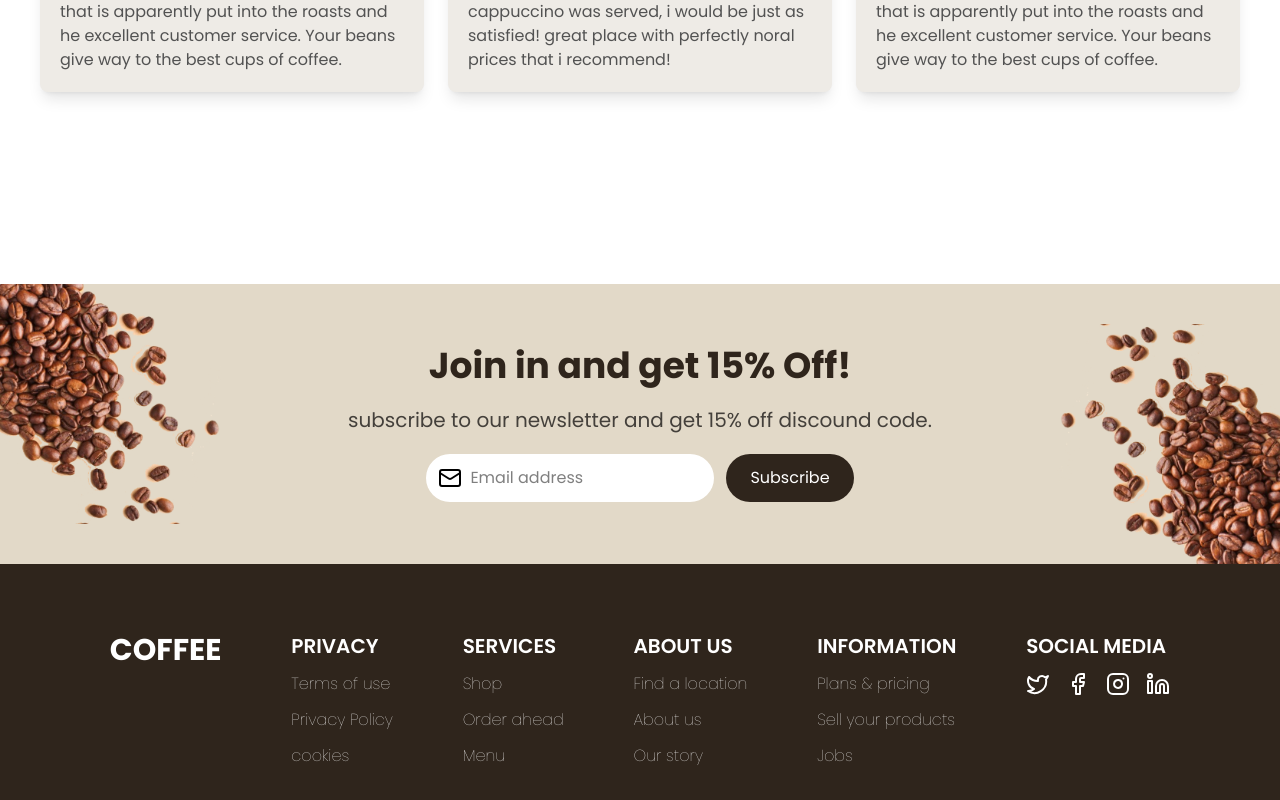
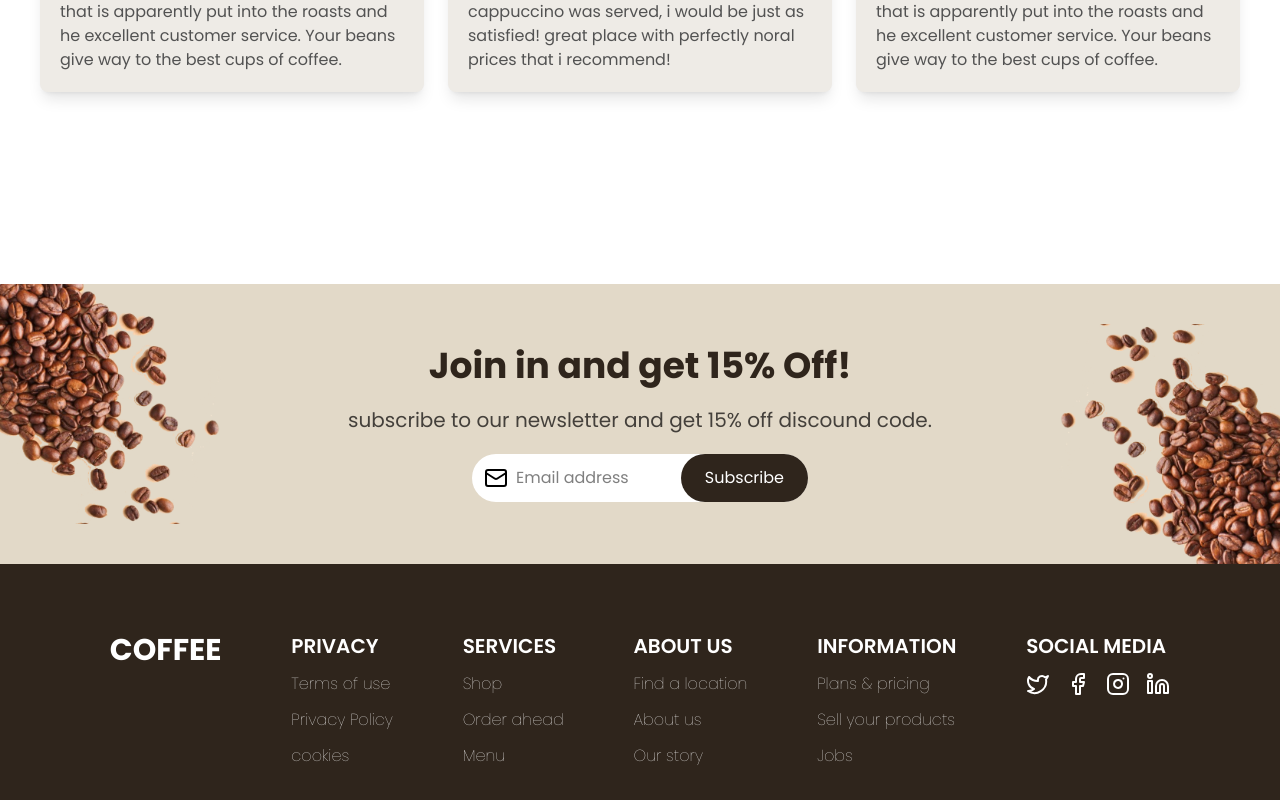
Before and after one commit to PragyanMaharjan63/React-Landing-pages, a React (Vite) app in the folder coffee/: page / in a window 1280 px wide. Shown: the part 4165-4965 px from the top of the page. Built offline with nearby package versions, Linux system fonts and the light colour scheme; a web font is replaced by a local one.

Commit message:
fixed contact

```diff
--- a/coffee/src/assets/components/contact.jsx
+++ b/coffee/src/assets/components/contact.jsx
@@ -30,7 +30,7 @@ export default function Contact() {
             initial={blurUp}
             animate={noblurUp}
             transition={{ duration: 0.2, delay: 0.5 }}
-            className="text-stone-700 text-sm sm:text-xl"
+            className="text-stone-700 text-sm sm:text-xl px-2"
           >
             {" "}
             subscribe to our newsletter and get 15% off discound code.
@@ -39,7 +39,7 @@ export default function Contact() {
             initial={blurUp}
             animate={noblurUp}
             transition={{ duration: 0.2, delay: 0.6 }}
-            className="flex gap-x-3 flex-wrap justify-center"
+            className="flex realtive gap-x-3 flex-wrap justify-center"
           >
             <div className="relative flex bg-white rounded-full p-3">
               <Mail />
@@ -47,11 +47,11 @@ export default function Contact() {
                 type="text"
                 name="email address"
                 id=""
-                className="bg-white px-2 w-60 outline-none"
+                className="bg-white px-2 w-72 outline-none"
                 placeholder="Email address"
               />
             </div>
-            <button className="bg-[#2F251C] py-3 px-6 rounded-full text-white">
+            <button className="bg-[#2F251C] py-3 px-6 rounded-full text-white absolute right-0">
               Subscribe
             </button>
           </motion.div>
```
